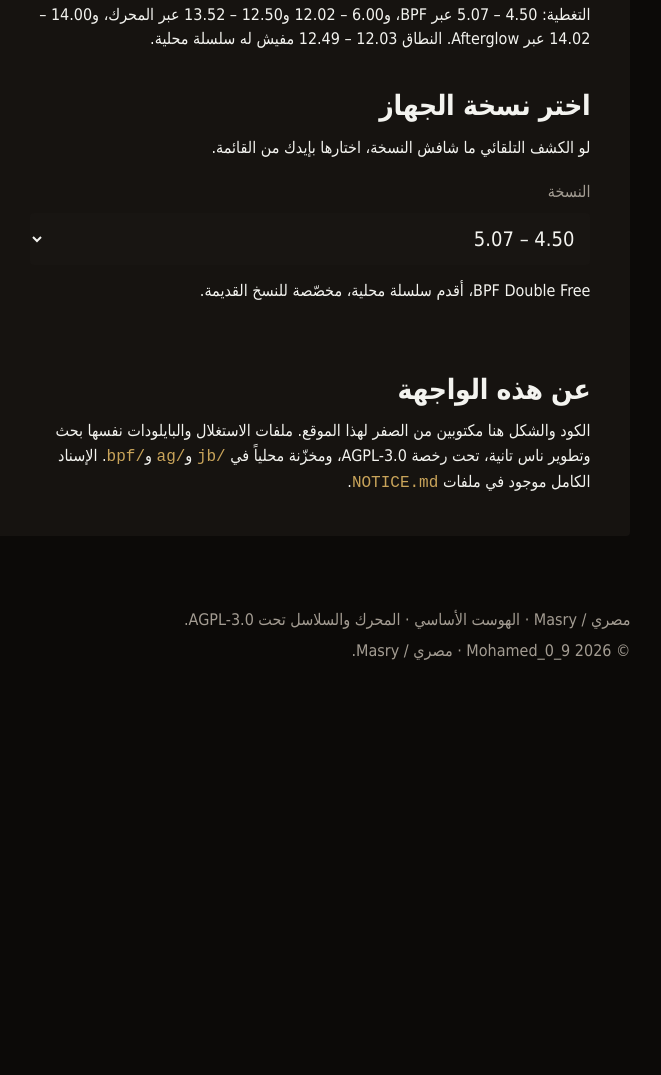
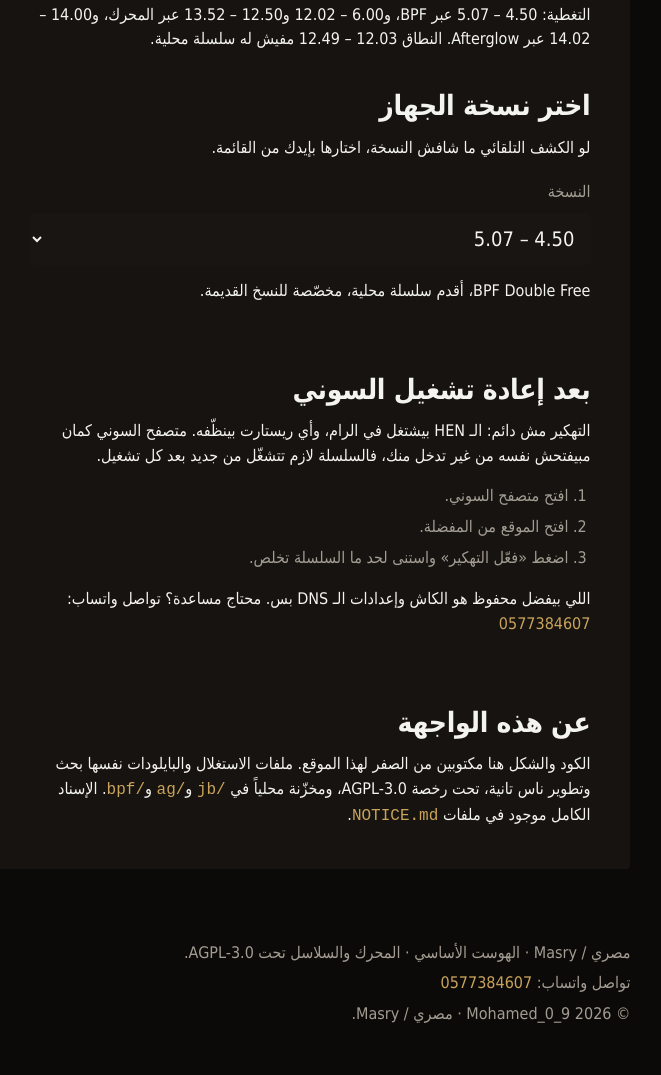
Before and after one commit to FaslaAnime/FaslaAnime.github.io, a plain HTML site: page dev/index.html in a window 1280 px wide. Shown: the part 853-1928 px from the top of the page, without its empty margins (496-1157 px from the left). Before the commit the page ends 1564 px from the top, so only its background shows below. Drawn offline with Linux system fonts and the light colour scheme.

Commit message:
Add WhatsApp contact and clarify reboot is not persistent

```diff
--- a/dev/dev.css
+++ b/dev/dev.css
@@ -115,6 +115,8 @@ select {
   padding: 10px 12px;
 }
 .hint b { color: var(--ink); font-weight: 600; }
+.steps-list { margin: 12px 0 0; padding-inline-start: 22px; font-size: var(--small); color: var(--muted); }
+.steps-list li { padding-block: 3px; }
 .chain-note { margin-top: 14px; font-size: var(--small); }
 .actions { display: flex; flex-wrap: wrap; gap: 12px; margin-top: 20px; }
 .btn {
@@ -132,6 +134,7 @@ select {
 .btn:focus { outline: 3px solid #fff; outline-offset: 4px; }
 .btn:hover { background: #d9b46a; }
 .btn:disabled { background: var(--surface); color: var(--muted); cursor: default; }
+
 .progress { margin-top: 16px; background: var(--bg); border-radius: var(--radius); padding: 14px; }
 .progress[hidden] { display: none; }
 .progress-head { display: flex; justify-content: space-between; gap: 16px; font-size: var(--small); }
@@ -156,6 +159,8 @@ select {
   color: var(--muted);
   font-size: var(--small);
 }
+.contact { margin-top: 6px; }
+.contact a, .chain-note a { color: var(--accent); text-decoration: none; }
 .rights { margin-top: 6px; }
 
 @media (max-width: 900px) {
--- a/dev/dev.js
+++ b/dev/dev.js
@@ -159,6 +159,7 @@
   if (detected.isPs4) {
     setTimeout(function () { try { button.focus(); } catch (e) {} }, 120);
   }
+
 
   if (AC) {
     ["checking", "downloading", "progress", "cached",
--- a/dev/index.html
+++ b/dev/index.html
@@ -56,6 +56,17 @@
     <p class="chain-note" id="chainNote">…</p>
   </section>
 
+  <section class="block" aria-labelledby="reboot-title">
+    <h2 id="reboot-title">بعد إعادة تشغيل السوني</h2>
+    <p class="intro">التهكير مش دائم: الـ HEN بيشتغل في الرام، وأي ريستارت بينظّفه. متصفح السوني كمان مبيفتحش نفسه من غير تدخل منك، فالسلسلة لازم تتشغّل من جديد بعد كل تشغيل.</p>
+    <ol class="steps-list">
+      <li>افتح متصفح السوني.</li>
+      <li>افتح الموقع من المفضلة.</li>
+      <li>اضغط «فعّل التهكير» واستنى لحد ما السلسلة تخلص.</li>
+    </ol>
+    <p class="chain-note">اللي بيفضل محفوظ هو الكاش وإعدادات الـ DNS بس. محتاج مساعدة؟ تواصل واتساب: <a class="latin" dir="ltr" href="https://wa.me/966577384607">0577384607</a></p>
+  </section>
+
   <section class="block" aria-labelledby="about-title">
     <h2 id="about-title">عن هذه الواجهة</h2>
     <p class="intro">الكود والشكل هنا مكتوبين من الصفر لهذا الموقع. ملفات الاستغلال والبايلودات نفسها بحث وتطوير ناس تانية، تحت رخصة <span class="latin">AGPL-3.0</span>، ومخزّنة محلياً في <code>jb/</code> و<code>ag/</code> و<code>bpf/</code>. الإسناد الكامل موجود في ملفات <code>NOTICE.md</code>.</p>
@@ -64,6 +75,7 @@
 
 <footer class="foot">
   <p>مصري / Masry · الهوست الأساسي · المحرك والسلاسل تحت AGPL-3.0.</p>
+  <p class="contact">تواصل واتساب: <a class="latin" dir="ltr" href="https://wa.me/966577384607">0577384607</a></p>
   <p class="rights">© 2026 Mohamed_0_9 · مصري / Masry.</p>
 </footer>
 
--- a/styles.css
+++ b/styles.css
@@ -161,6 +161,7 @@ h1 {
 .notes > div { margin-top: 20px; }
 .notes dt { font-size: var(--body); font-weight: 600; }
 .notes dd { margin-top: 4px; color: var(--ink); font-size: var(--body); }
+.notes a { color: var(--accent); text-decoration: none; }
 
 .foot {
   margin-top: 96px;
@@ -169,6 +170,7 @@ h1 {
   font-size: var(--small);
 }
 .foot a { color: var(--accent); text-decoration: none; }
+.contact { margin-top: 6px; }
 .rights { margin-top: 6px; }
 
 /* One restrained fade, once per element. No scroll-linked or looping motion. */
```
Also changed, not shown: index.html (+3 -0 lines), 1 other file.
